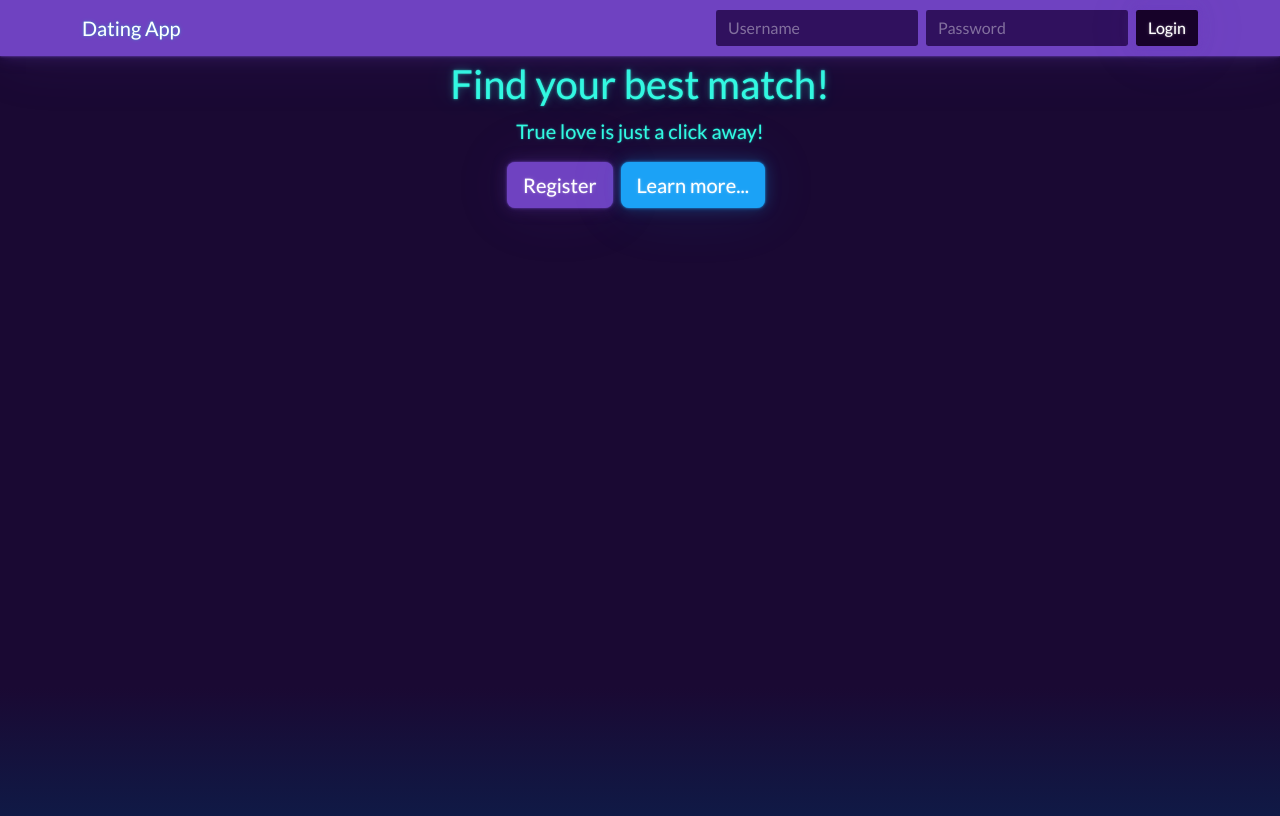
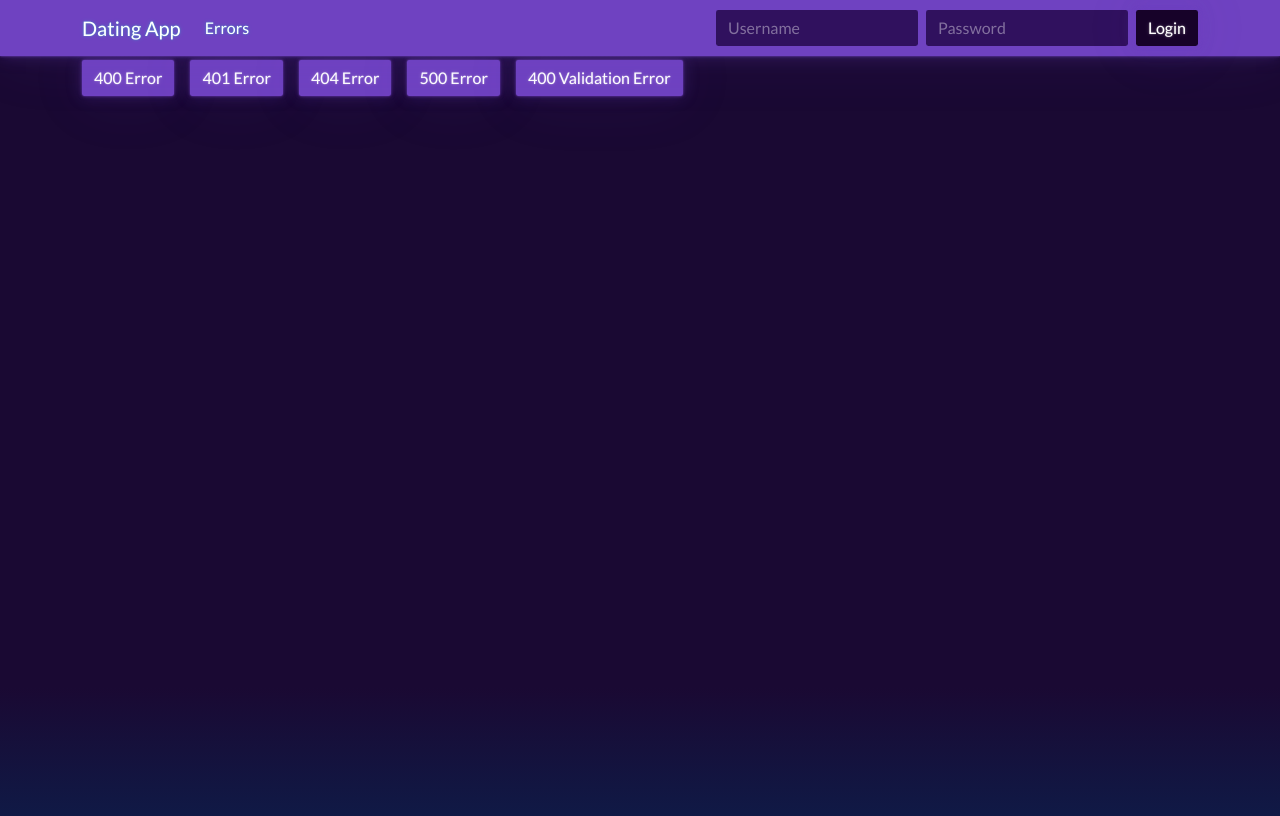
Before and after one commit to Sacred3v/DatingAPP, an Angular app in the folder client/: page /errors in a window 1280 px wide. Shown: the top 816 px of the page. Built offline with nearby package versions, Linux system fonts and the light colour scheme; no server answers.

Commit message:
Parcial02 - Add tests for errors from SPA

```diff
--- a/client/src/app/app.routes.ts
+++ b/client/src/app/app.routes.ts
@@ -5,6 +5,7 @@
 import { ListsComponent } from './lists/lists.component';
 import { MessagesComponent } from './messages/messages.component';
 import { authGuard } from './_guards/auth.guard';
+import { TestErrorsComponent } from './errors/test-errors/test-errors.component';
 
 export const routes: Routes = [
     {path:"",component:HomeComponent},
@@ -19,5 +20,7 @@
             {path:"messages",component:MessagesComponent},
         ]
     },
+    {path:"errors",component:TestErrorsComponent},
     {path:"**",component:HomeComponent, pathMatch:"full"},
+
 ];
--- /dev/null
+++ b/client/src/app/errors/test-errors/test-errors.component.html
@@ -0,0 +1,8 @@
+<div>
+    <button class="btn btn-primary me-3" (click)="get400Error()">400 Error</button>
+    <button class="btn btn-primary me-3" (click)="get401Error()">401 Error</button>
+    <button class="btn btn-primary me-3" (click)="get404Error()">404 Error</button>
+    <button class="btn btn-primary me-3" (click)="get500Error()">500 Error</button>
+    <button class="btn btn-primary me-3" (click)="get400ValidationError()">400 Validation Error</button>
+
+</div>
--- /dev/null
+++ b/client/src/app/errors/test-errors/test-errors.component.ts
@@ -0,0 +1,49 @@
+import { HttpClient } from '@angular/common/http';
+import { Component, inject } from '@angular/core';
+
+@Component({
+  selector: 'app-test-errors',
+  standalone: true,
+  imports: [],
+  templateUrl: './test-errors.component.html',
+  styleUrl: './test-errors.component.css'
+})
+export class TestErrorsComponent {
+  baseUrl = 'https://localhost:5001/api/';
+  private http = inject(HttpClient);
+
+  get400Error() : void {
+    this.http.get(this.baseUrl + "buggy/bad-request").subscribe({
+      next: (response) => console.log(response),
+      error: (error) =>  console.log(error),
+    });
+  }
+
+  get401Error() : void {
+    this.http.get(this.baseUrl + "buggy/auth").subscribe({
+      next: (response) => console.log(response),
+      error: (error) =>  console.log(error),
+    });
+  }
+
+  get404Error() : void {
+    this.http.get(this.baseUrl + "buggy/not-found").subscribe({
+      next: (response) => console.log(response),
+      error: (error) =>  console.log(error),
+    });
+  }
+
+  get500Error() : void {
+    this.http.get(this.baseUrl + "buggy/server-error").subscribe({
+      next: (response) => console.log(response),
+      error: (error) =>  console.log(error),
+    });
+  }
+
+  get400ValidationError() : void {
+    this.http.post(this.baseUrl + "account/register",{}).subscribe({
+      next: (response) => console.log(response),
+      error: (error) =>  console.log(error),
+    });
+  }
+}
--- a/client/src/app/nav/nav.component.html
+++ b/client/src/app/nav/nav.component.html
@@ -14,6 +14,9 @@
               <a routerLink="/messages" routerLinkActive="active" class="nav-link">Messages</a>
             </li>
           }
+          <li class="nav-item">
+            <a routerLink="/errors" routerLinkActive="active" class="nav-link">Errors</a>
+          </li>
         </ul>
 
 
```
Also changed, not shown: client/src/app/errors/test-errors/test-errors.component.css (added).
